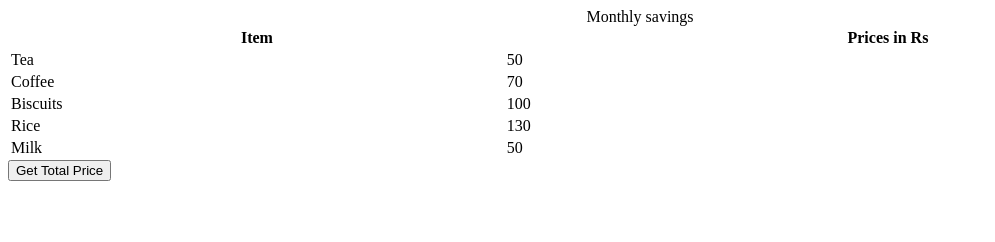
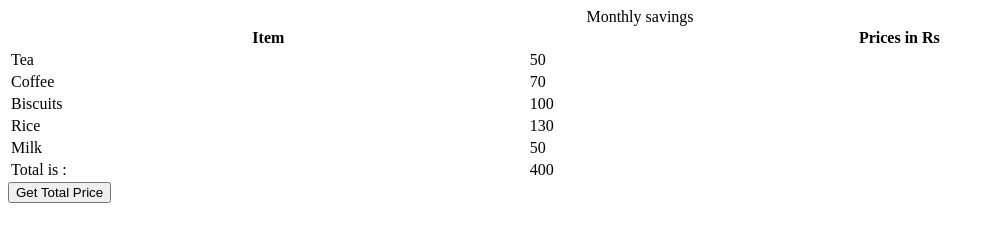
Before and after one commit to acciojob/grofers-checkout-rakshith299, a website: page main.html in a window 1280 px wide. Both pictures are taken after a click on the button "Get Total Price". Shown: the whole page, without its empty margins (0-995 px from the left). Drawn offline with Linux system fonts and the light colour scheme.

Commit message:
created a submission

```diff
--- a/main.html
+++ b/main.html
@@ -8,7 +8,7 @@
 
 <body>
     <!-- the entire body must be written by student -->
-    <table style="width: 100%">
+    <table style="width: 100%" id = "table">
     <caption>
       Monthly savings
     </caption>
--- a/script.js
+++ b/script.js
@@ -2,8 +2,29 @@ const getSumBtn = document.createElement("button");
 getSumBtn.append("Get Total Price");
 document.body.appendChild(getSumBtn);
 
+let table = document.getElementById("table");
+
 const getSum = () => {
-//Add your code here
+    let allPrices = document.querySelectorAll("td[class = price]");
+
+
+    let sum = 0;
+
+    for(let i= 0; i < allPrices.length; i++){
+        sum = sum + parseInt(allPrices[i].innerHTML.trim());
+
+    }
+
+    let newRow = document.createElement("tr");
+    let cell1 = document.createElement("td");
+    cell1.textContent = "Total is :";
+    let cell2 = document.createElement("td");
+    cell2.textContent = sum;
+
+    newRow.appendChild(cell1);
+    newRow.appendChild(cell2);
+
+    table.appendChild(newRow);
 
 };
 
```
